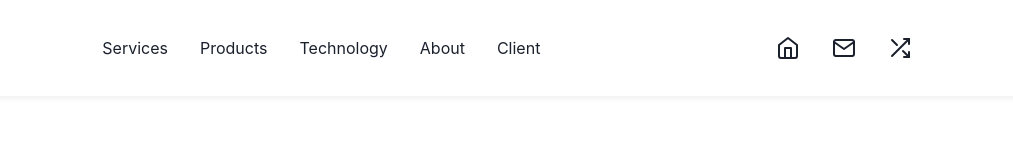
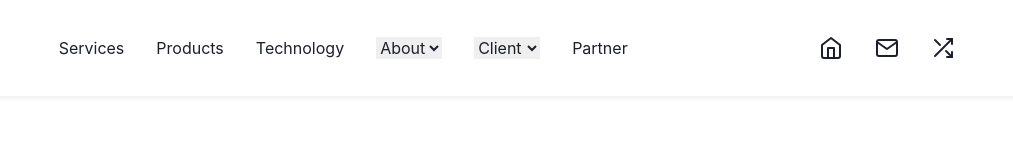
Before and after one commit to killshotxd/Skygoal-Tech-Assessment, a React (Create React App) app: page / in a window 1280 px wide. Shown: the top 160 px of the page, without its empty margins (133-1146 px from the left). Built offline with nearby package versions, Linux system fonts and the light colour scheme.

Commit message:
Update Header.jsx

```diff
--- a/src/components/Header/Header.jsx
+++ b/src/components/Header/Header.jsx
@@ -1,6 +1,16 @@
 import React from "react";
 import { Home, Mail, Shuffle } from "react-feather";
 import styles from "./Header.module.css";
+import {
+  Menu,
+  MenuButton,
+  MenuList,
+  MenuItem,
+  MenuItemOption,
+  MenuGroup,
+  MenuOptionGroup,
+  MenuDivider,
+} from "@chakra-ui/react";
 const Header = () => {
   return (
     <div className={styles.container}>
@@ -8,8 +18,22 @@ const Header = () => {
         <ul>Services</ul>
         <ul>Products</ul>
         <ul>Technology</ul>
-        <ul>About</ul>
-        <ul>Client</ul>
+        <ul>
+          <select name="About" id="about">
+            <option>About</option>
+            <option>About</option>
+            <option>About</option>
+          </select>
+        </ul>
+        <ul>
+          {" "}
+          <select name="Client" id="client">
+            <option>Client</option>
+            <option>About</option>
+            <option>About</option>
+          </select>
+        </ul>
+        <ul>Partner</ul>
       </div>
       <div className={styles.right}>
         <Home />
```
